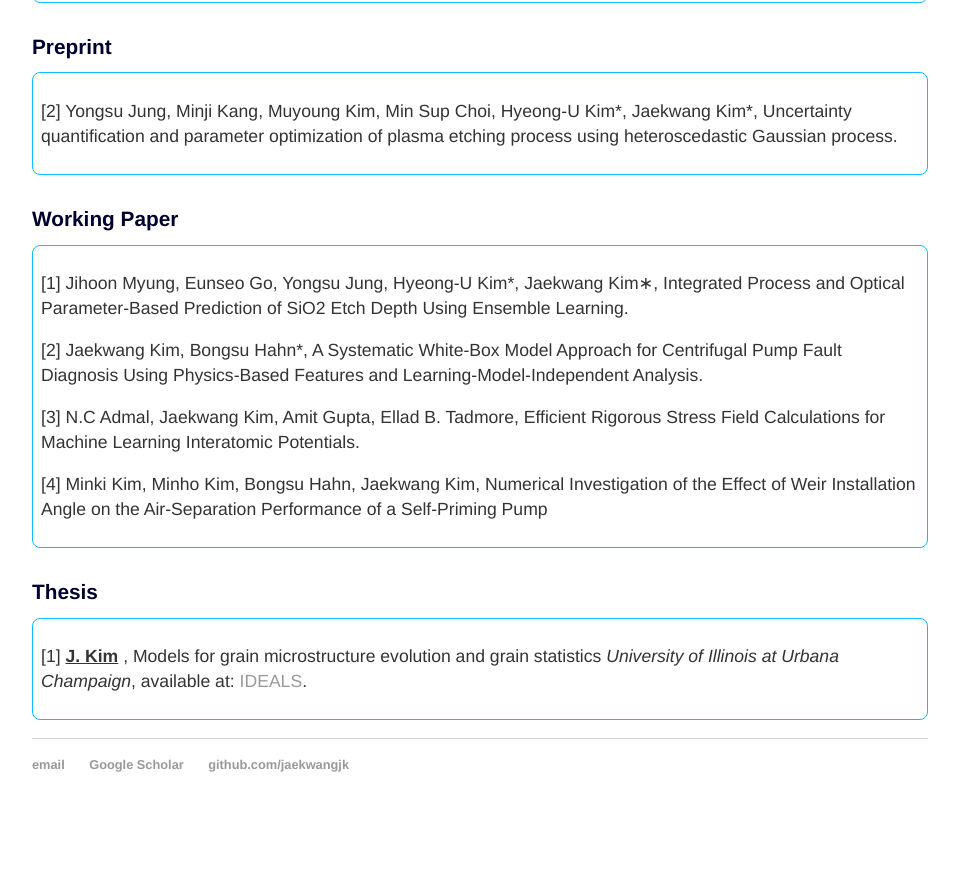
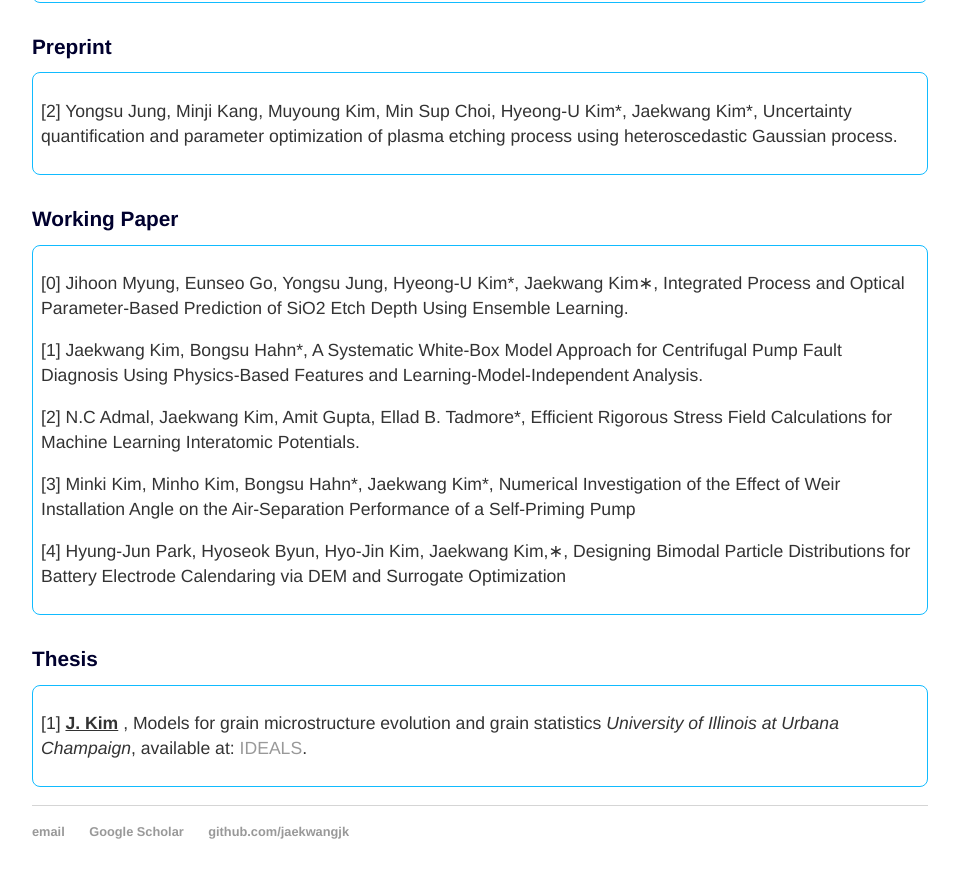
Before and after one commit to jaekwangjk/jaekwangjk.github.io, a Jekyll site: the page built from publication.html, in a window 1280 px wide and 900 px high, scrolled down 1472 px. Shown: the top 878 px of the window, without its empty margins (160-1119 px from the left). Built offline with Jekyll 4.4.1, drawn with Linux system fonts in a browser that asks for light colours; before the commit the page ends 2305 px from its top, so only the background shows below that.

Commit message:
Update publication.html

```diff
--- a/publication.html
+++ b/publication.html
@@ -129,22 +129,25 @@ Optimized Kinetic Mechanism in a Rotating Gliding Arc Reactor, Physica Scripta
 	<div class="rounded">
 
 	<p>
-	[1] Jihoon Myung, Eunseo Go, Yongsu Jung, Hyeong-U Kim*, Jaekwang Kim∗, Integrated Process and Optical Parameter-Based Prediction of SiO2
+	[0] Jihoon Myung, Eunseo Go, Yongsu Jung, Hyeong-U Kim*, Jaekwang Kim∗, Integrated Process and Optical Parameter-Based Prediction of SiO2
 Etch Depth Using Ensemble Learning.
 	</p>
 
 	<p>
-	[2] Jaekwang Kim, Bongsu Hahn*,  A Systematic White-Box Model Approach for Centrifugal Pump Fault Diagnosis Using Physics-Based Features and Learning-Model-Independent Analysis.
+	[1] Jaekwang Kim, Bongsu Hahn*,  A Systematic White-Box Model Approach for Centrifugal Pump Fault Diagnosis Using Physics-Based Features and Learning-Model-Independent Analysis.
 	</p>
 
 	<p>
-	[3] N.C Admal, Jaekwang Kim, Amit Gupta, Ellad B. Tadmore,  Efficient Rigorous Stress Field Calculations for Machine Learning Interatomic Potentials.
+	[2] N.C Admal, Jaekwang Kim, Amit Gupta, Ellad B. Tadmore*,  Efficient Rigorous Stress Field Calculations for Machine Learning Interatomic Potentials.
 	</p>
 
 	<p>
-	[4] Minki Kim, Minho Kim, Bongsu Hahn, Jaekwang Kim, Numerical Investigation of the Effect of Weir Installation Angle on the Air-Separation Performance of a Self-Priming Pump
+	[3] Minki Kim, Minho Kim, Bongsu Hahn*, Jaekwang Kim*, Numerical Investigation of the Effect of Weir Installation Angle on the Air-Separation Performance of a Self-Priming Pump
 	</p>
 
+	<p>
+	[4] Hyung-Jun Park, Hyoseok Byun, Hyo-Jin Kim, Jaekwang Kim,∗, Designing Bimodal Particle Distributions for Battery Electrode Calendaring via DEM and Surrogate Optimization
+	</p>
 
 	</div>
 
```
